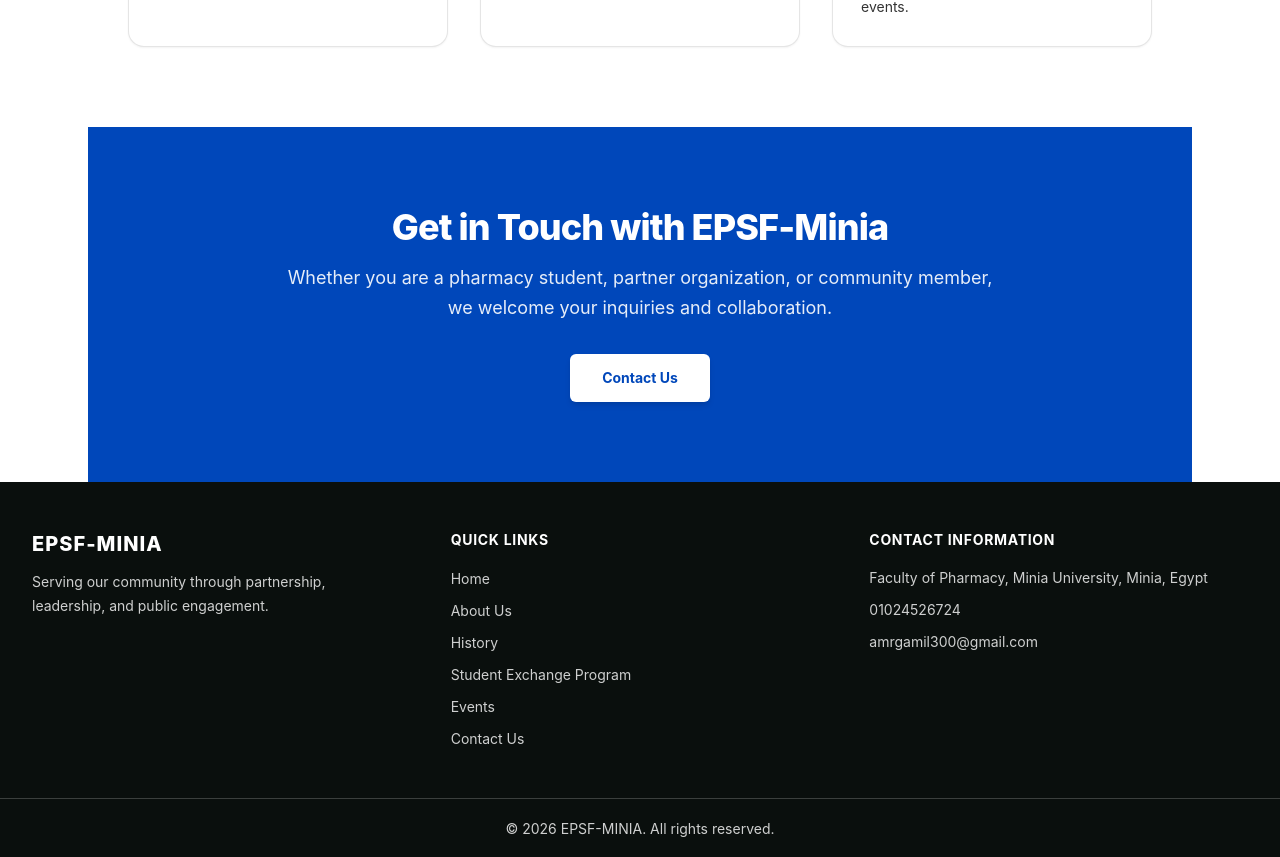
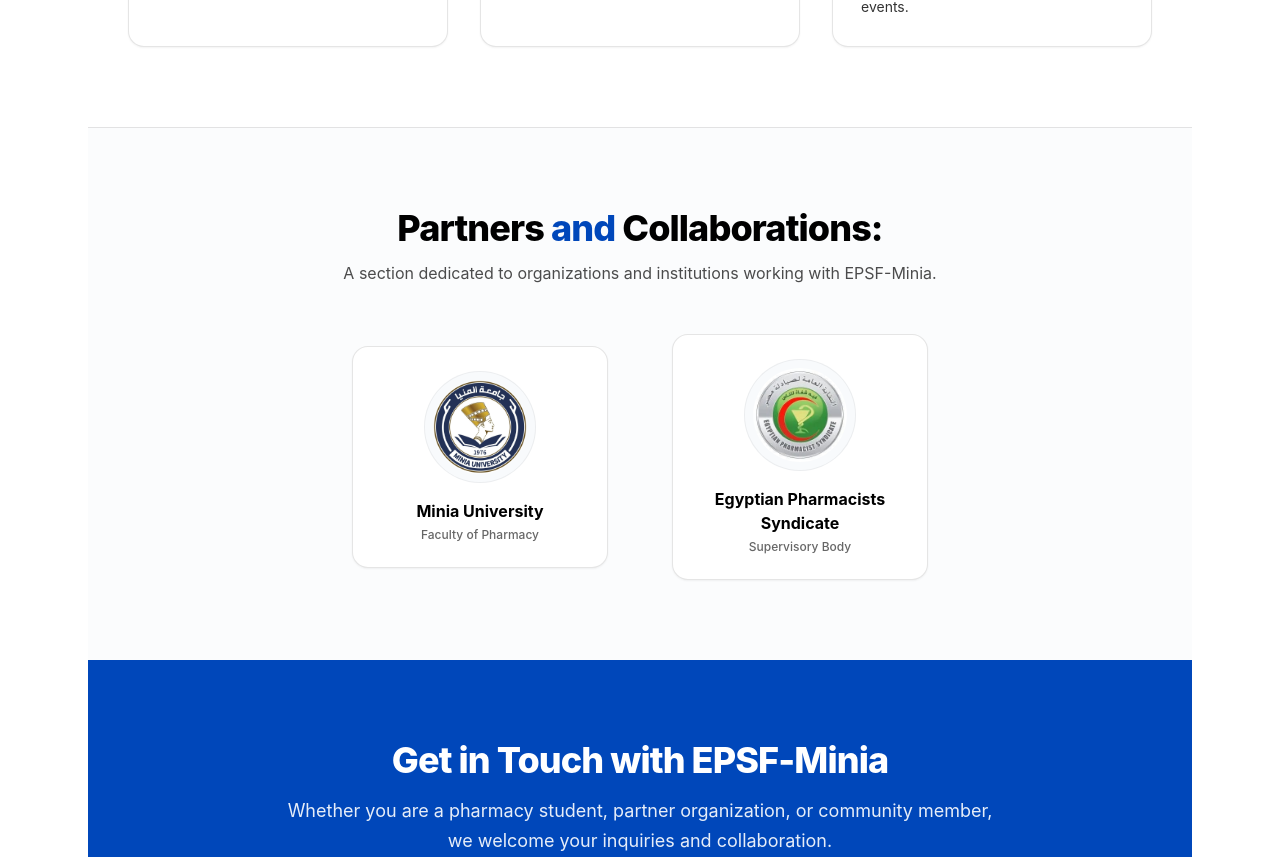
Before and after one commit to kamalalshinawi/epsf-minia, a React (Vite) app: page / in a window 1280 px wide. Shown: the part 3360-4217 px from the top of the page. Built offline with nearby package versions, Linux system fonts and the light colour scheme.

Commit message:
feat(home): add Partners and Collaborations section with official partner logos

```diff
--- a/src/pages/Home.tsx
+++ b/src/pages/Home.tsx
@@ -12,6 +12,8 @@
 import skillGrowthImg from '../assets/images/skill-growth.png'
 import globalNetworkImg from '../assets/images/global-network.png'
 import fipGoalsImg from '../assets/images/fip-goals.png'
+import miniaUniversityLogo from '../assets/images/minia-university-logo.jpg'
+import syndicateLogo from '../assets/images/pharmacists-syndicate-logo.jpg'
 
 interface HomeStat {
   value: string
@@ -34,6 +36,12 @@
   title: string
   description: string
   icon: string
+}
+
+interface PartnerItem {
+  name: string
+  subtitle: string
+  logo: string
 }
 
 const STATS: HomeStat[] = [
@@ -137,6 +145,19 @@
     title: 'Local Branches & Members',
     description:
       'Empowering over 300 member students and pharmacy graduates across Minia University to lead local impact campaigns and nationwide events.',
+  },
+]
+
+const PARTNERS: PartnerItem[] = [
+  {
+    name: 'Minia University',
+    subtitle: 'Faculty of Pharmacy',
+    logo: miniaUniversityLogo,
+  },
+  {
+    name: 'Egyptian Pharmacists Syndicate',
+    subtitle: 'Supervisory Body',
+    logo: syndicateLogo,
   },
 ]
 
@@ -334,7 +355,34 @@
       </div>
     </section>
 
-    {/* 7. Closing CTA Band */}
+    {/* 7. Partners and Collaborations Section */}
+    <section className="bg-slate-50/60 py-16 sm:py-20 border-t border-black/10">
+      <div className="mx-auto max-w-7xl px-6 sm:px-8 lg:px-10 text-center">
+        <h2 className="text-3xl font-extrabold tracking-tight text-black sm:text-4xl">
+          Partners <span className="text-[#0047ba]">and</span> Collaborations:
+        </h2>
+        <p className="mt-3 text-base text-black/70 max-w-2xl mx-auto leading-relaxed">
+          A section dedicated to organizations and institutions working with EPSF-Minia.
+        </p>
+
+        <div className="mt-12 flex flex-wrap justify-center items-center gap-8 sm:gap-12 lg:gap-16">
+          {PARTNERS.map(({ name, subtitle, logo }) => (
+            <div
+              key={name}
+              className="flex flex-col items-center justify-center p-6 rounded-2xl bg-white border border-black/10 shadow-xs hover:shadow-md transition-all duration-300 hover:-translate-y-1 w-64 group"
+            >
+              <div className="h-28 w-28 flex items-center justify-center mb-4 overflow-hidden rounded-full p-2 bg-slate-50 border border-black/5 group-hover:scale-105 transition-transform">
+                <img src={logo} alt={name} className="h-full w-full object-contain rounded-full" />
+              </div>
+              <h3 className="text-base font-bold text-black group-hover:text-[#0047ba] transition-colors">{name}</h3>
+              <p className="text-xs text-black/60 font-medium mt-1">{subtitle}</p>
+            </div>
+          ))}
+        </div>
+      </div>
+    </section>
+
+    {/* 8. Closing CTA Band */}
     <section className="w-full bg-[#0047ba] text-center text-white py-16 sm:py-20">
       <div className="mx-auto max-w-3xl px-6">
         <h2 className="text-3xl font-extrabold tracking-tight text-white sm:text-4xl">
```
Also changed, not shown: src/assets/images/minia-university-logo.jpg (added), src/assets/images/pharmacists-syndicate-logo.jpg (added).
